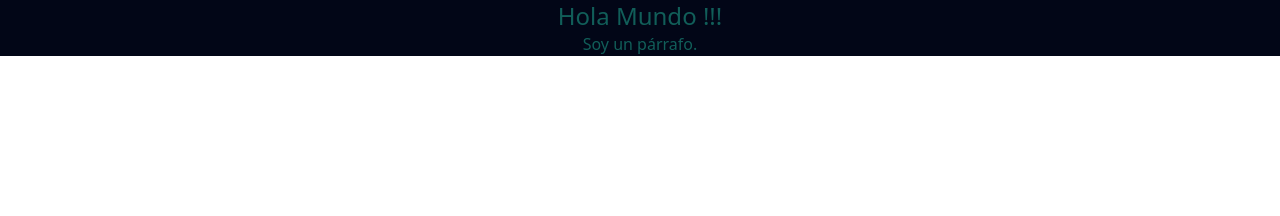
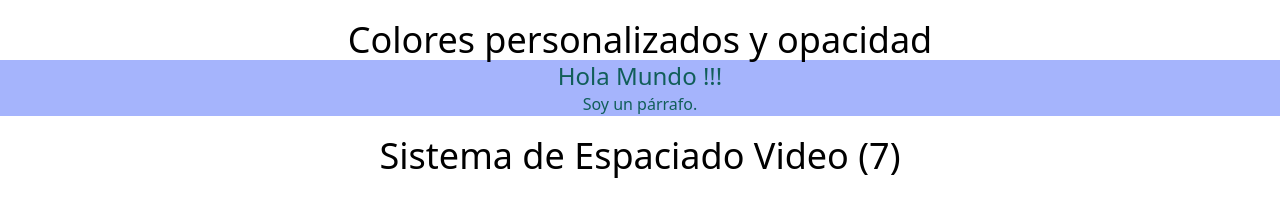
Before and after one commit to Alan-Mendoza/learning-tailwindcss, a website: page src/index.html in a window 1280 px wide. Drawn offline with Linux system fonts and the light colour scheme.

Commit message:
Colocando titulos de lo que se hizo en el codigo

```diff
--- a/src/index.html
+++ b/src/index.html
@@ -8,14 +8,21 @@
     <title>Instalación</title>
 </head>
 <body>
+    <!-- **** Colores personalizados y opacidad -->
+    <h1 class="mt-5 text-center text-4xl">Colores personalizados y opacidad</h1>
     <!-- <div class="text-center text-indigo-100 bg-[darkblue]"> -->
-    <!-- <div class="text-center text-indigo-100/80 bg-slate-950/50"> -->
-    <div class="text-center text-teal-800 bg-slate-950">
+    <!-- <div class="text-center text-indigo-100/80 bg-slate-950/50">  OPACIDAD-->
+    <div class="text-center text-teal-800 bg-indigo-300">
         <!-- <h1 class="text-2xl text-cyan-500 text-[50px]">Hola Mundo !!!</h1> -->
         <h1 class="text-2xl">Hola Mundo !!!</h1>
         <p>Soy un párrafo.</p>
         <!-- <p class="text-[#ccc333]">Texto personalizado.</p> -->
         <!-- <p class="text-[skyblue]">Segundo Texto personalizado.</p> -->
     </div>
+    <!-- **** SISTEMA DE ESPACIADO VIDEO 7 -->
+    <h1 class="mt-5 text-center text-4xl">Sistema de Espaciado Video (7)</h1>
+    <div>
+
+    </div>
 </body>
 </html>
```
Also changed, not shown: src/css/estilos.css.
